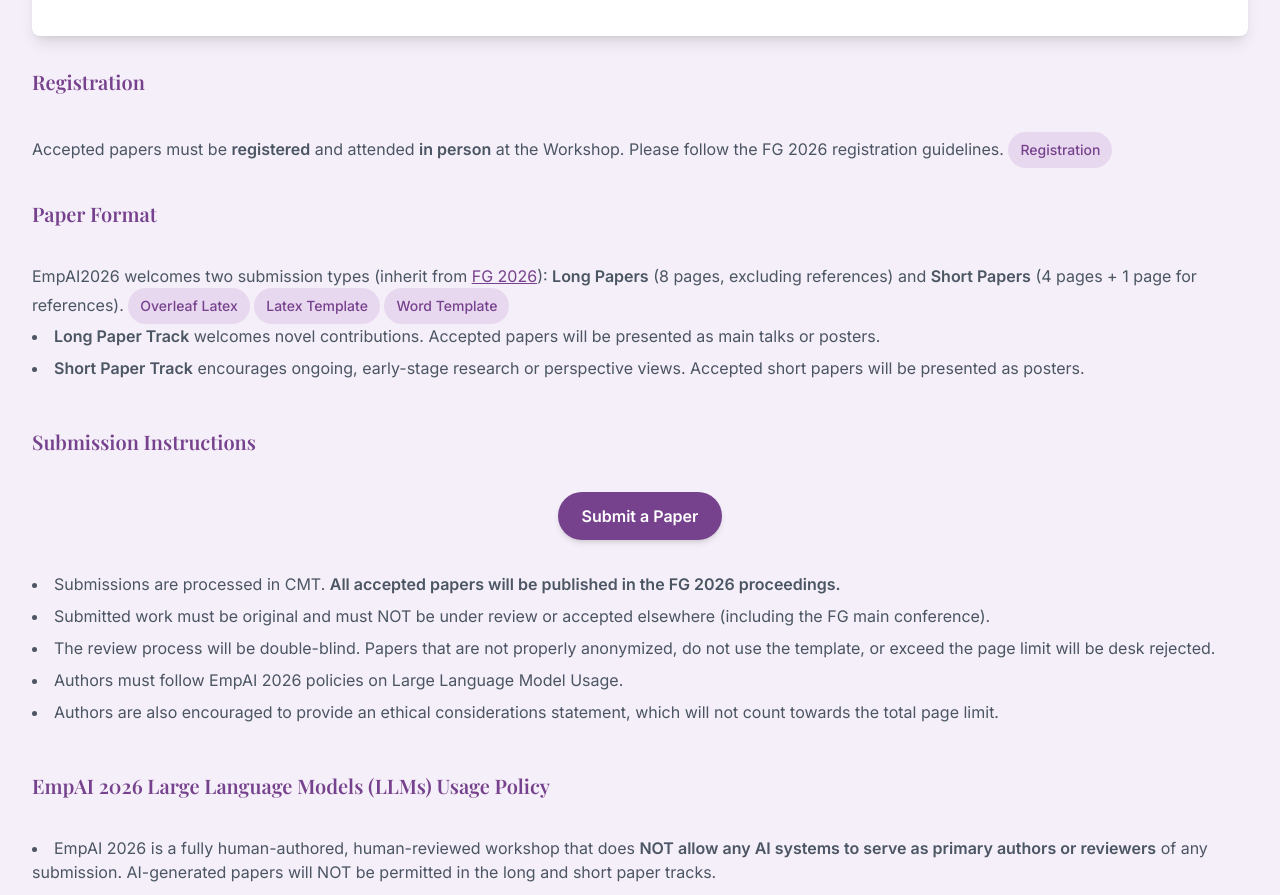
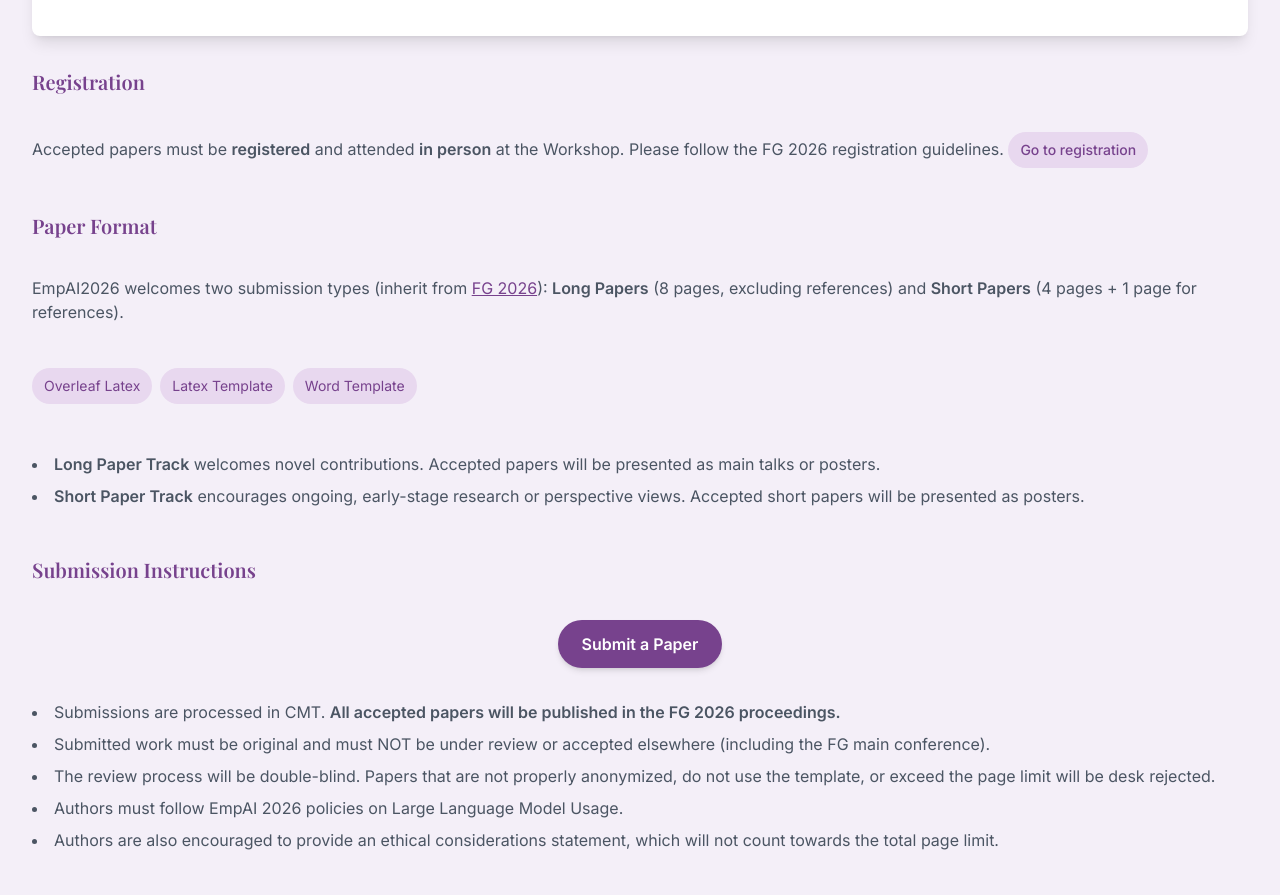
Before and after one commit to ElizaZhou96/EmpAI26, a React (Vite) app: page / in a window 1280 px wide. Shown: the part 2100-2995 px from the top of the page. Built offline with nearby package versions, Linux system fonts and the light colour scheme.

Commit message:
Update App.tsx

```diff
--- a/src/App.tsx
+++ b/src/App.tsx
@@ -214,54 +214,56 @@
 			  </ul>
 			</div>
 
-			  <h3 className="text-xl font-semibold text-[#77428D] mb-1">Registration</h3>
-              <p className="text-gray-600">
-                Accepted papers must be <strong>registered</strong> and attended <strong>in person</strong> at the Workshop. Please follow the FG 2026 registration guidelines.{' '}
+			  <h3 className="text-xl font-semibold text-[#77428D] mb-1">
+				  Registration
+				</h3>
+
+				<p className="text-gray-600 mt-0 mb-3">
+				  Accepted papers must be <strong>registered</strong> and attended <strong>in person</strong> at the Workshop.
+				  Please follow the FG 2026 registration guidelines.{' '}
 				  <a
 				    href="https://fg2026.ieee-biometrics.org/registration/"
 				    target="_blank"
 				    rel="noopener noreferrer"
 				    className="inline-flex items-center px-3 py-2 text-sm font-medium rounded-full bg-[#E8D8EF] text-[#77428D] hover:bg-[#D9C1E6] transition"
 				  >
-                  Registration
+				    Go to registration
 				  </a>
 				</p>
 
-			  <h3 className="text-xl font-semibold text-[#77428D] mb-1">Paper Format</h3>
-              <p className="text-gray-600">
-                EmpAI2026 welcomes two submission types (inherit from <a href="https://fg2026.ieee-biometrics.org/cfp/" target="_blank" rel="noopener noreferrer" className="text-[#77428D] underline hover:text-gray-600"> FG 2026</a>): <strong>Long Papers</strong> (8 pages, excluding references) and <strong>Short Papers</strong> (4 pages + 1 page for references).
-				 {' '}<a
-                  href="https://www.overleaf.com/read/vtbwkbhhbxpp#35990f"
+			  <h3 className="text-xl font-semibold text-[#77428D] mb-1">
+				  Paper Format
+				</h3>
+
+				<p className="text-gray-600 mt-0 mb-3">
+				  EmpAI2026 welcomes two submission types (inherit from{' '}
+				  <a
+				    href="https://fg2026.ieee-biometrics.org/cfp/"
 				    target="_blank"
 				    rel="noopener noreferrer"
-                  className="inline-flex items-center px-3 py-2 text-sm font-medium rounded-full bg-[#E8D8EF] text-[#77428D] hover:bg-[#D9C1E6] transition"
+				    className="text-[#77428D] underline hover:text-gray-600"
 				  >
+				    FG 2026
+				  </a>
+				  ): <strong>Long Papers</strong> (8 pages, excluding references) and <strong>Short Papers</strong> (4 pages + 1 page for references).
+				</p>
+
+				<div className="flex flex-wrap gap-2 mb-4">
+				  <a className="inline-flex px-3 py-2 text-sm rounded-full bg-[#E8D8EF] text-[#77428D] hover:bg-[#D9C1E6]">
 				    Overleaf Latex
 				  </a>
-
-				{' '}<a
-                  href="https://drive.google.com/file/d/1RBOaG7JogyFI7nigzHjJfn36pHQ3rakp/view?usp=sharing"
-                  target="_blank"
-                  rel="noopener noreferrer"
-                  className="inline-flex items-center px-3 py-2 text-sm font-medium rounded-full bg-[#E8D8EF] text-[#77428D] hover:bg-[#D9C1E6] transition"
-                >
+				  <a className="inline-flex px-3 py-2 text-sm rounded-full bg-[#E8D8EF] text-[#77428D] hover:bg-[#D9C1E6]">
 				    Latex Template
 				  </a>
-
-				{' '}<a
-                  href="https://docs.google.com/document/d/1nekOaVw4SB3U0HkgoKdf06mWzPmjDQQh/edit?usp=sharing&ouid=104016129676819843735&rtpof=true&sd=true"
-                  target="_blank"
-                  rel="noopener noreferrer"
-                  className="inline-flex items-center px-3 py-2 text-sm font-medium rounded-full bg-[#E8D8EF] text-[#77428D] hover:bg-[#D9C1E6] transition"
-                >
+				  <a className="inline-flex px-3 py-2 text-sm rounded-full bg-[#E8D8EF] text-[#77428D] hover:bg-[#D9C1E6]">
 				    Word Template
 				  </a>
+				</div>
 
 				<ul className="text-gray-600 mb-4 list-disc list-inside space-y-2">
-				<li><strong>Long Paper Track</strong> welcomes novel contributions. Accepted papers will be presented as main talks or posters. </li>
-				<li><strong>Short Paper Track</strong> encourages ongoing, early-stage research or perspective views. Accepted short papers will be presented as posters. </li>
+				  <li><strong>Long Paper Track</strong> welcomes novel contributions. Accepted papers will be presented as main talks or posters.</li>
+				  <li><strong>Short Paper Track</strong> encourages ongoing, early-stage research or perspective views. Accepted short papers will be presented as posters.</li>
 				</ul>
-			  </p>
 
 			  <h3 className="text-xl font-semibold text-[#77428D] mb-1">Submission Instructions</h3>
               <div className="flex justify-center">
@@ -292,7 +294,7 @@
 			  <h3 className="text-xl font-semibold text-[#77428D] mb-1">Call for PC members</h3>
               <p className="text-gray-600">
                 We are looking for passionate and responsible PC members to review submissions for the EmpAI 2026 workshop. If you are interested in accessibility, human-centered AI, or related topics, you are very welcome to apply.
-				<a
+				{' '}<a
                   href="https://docs.google.com/forms/d/e/1FAIpQLSfPQVtYlbLfO_R9Oq4jjdK0Cig8HGB6rA1HDs4EP4rWCZsF5Q/viewform?usp=dialog"
                   target="_blank"
                   rel="noopener noreferrer"
@@ -301,6 +303,7 @@
                   Apply Now
                 </a>
 			  </p>
+
           </div>
         </div>
       </section>
```
Lines whose indentation alone changed are shown as unchanged.
